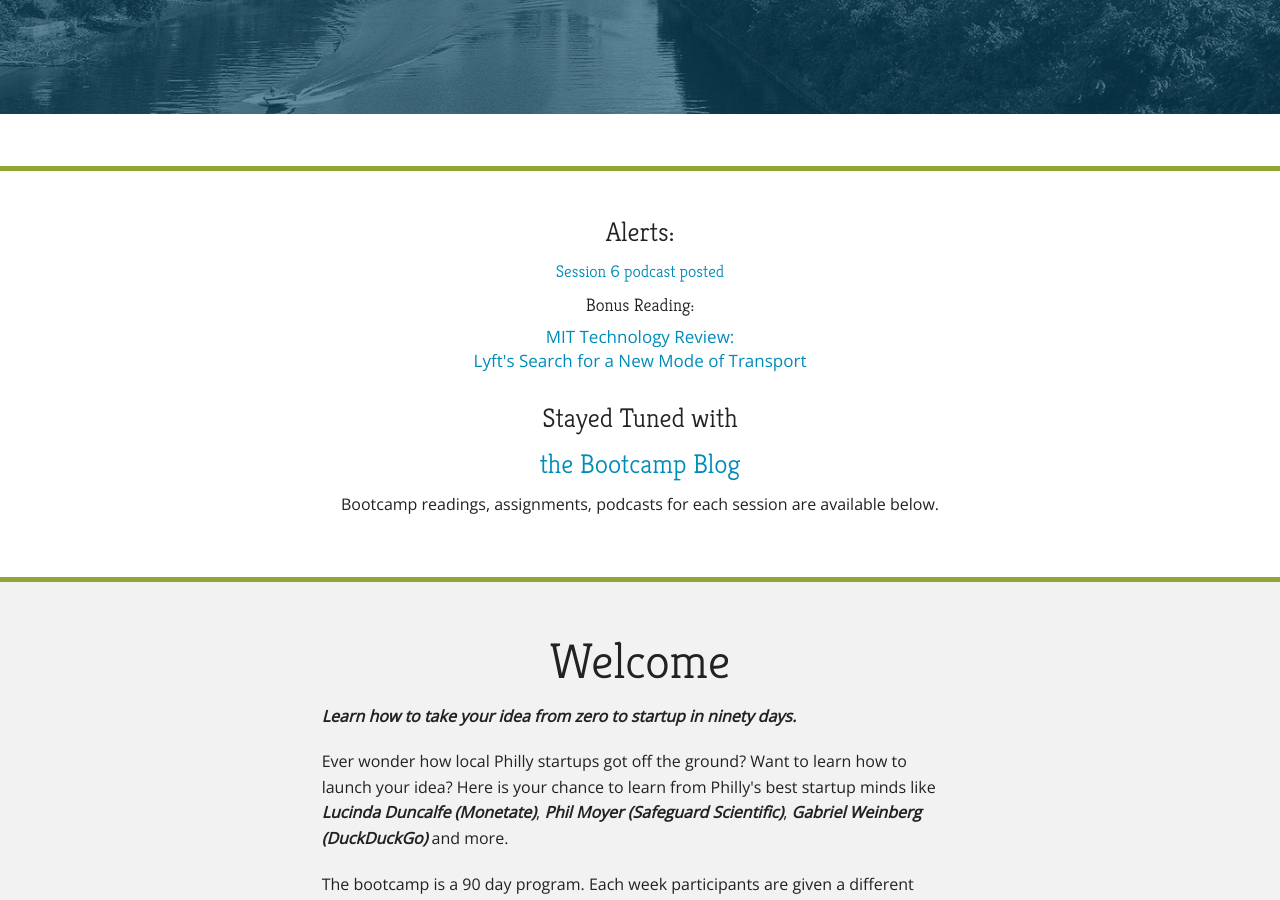
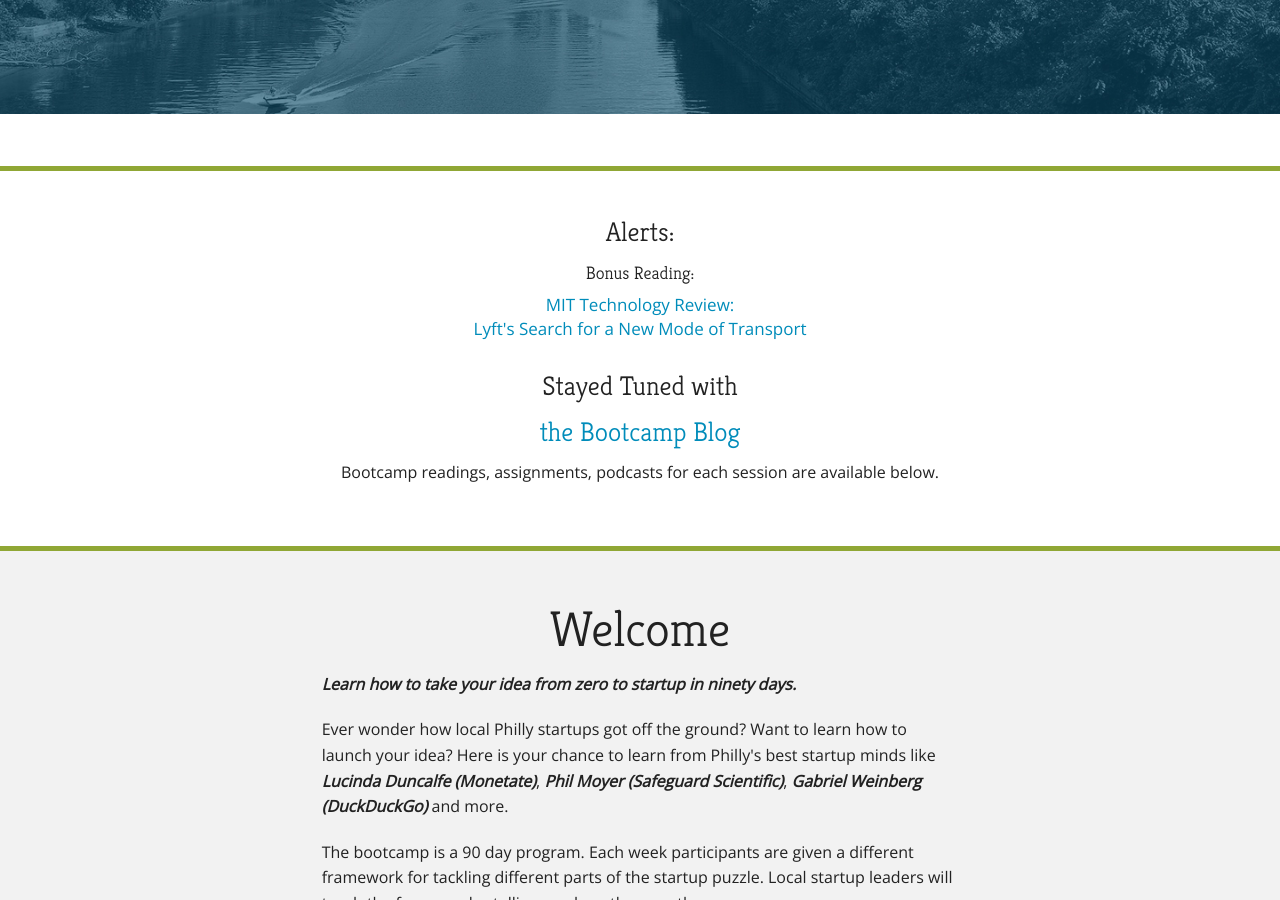
Before and after one commit to phillystartupleaders/bootcamp, a Jekyll site: the page built from index.html, in a window 1280 px wide and 900 px high, scrolled down 329 px. Built offline with Jekyll 4.4.1, drawn with Linux system fonts in a browser that asks for light colours; nearby versions of some CDN libraries.

Commit message:
hide poscast

```diff
--- a/index.html
+++ b/index.html
@@ -44,7 +44,7 @@ layout: default
     <div class="small-12 medium-10 large-8 medium-centered columns" style="text-align: center;">
 
       <h3 style="text-align: center; ">Alerts:</h3>
-      <h5 style="font-size: 17px;"> <a href="https://1ef43dbd11d9183ac864-0e4daa1ce83387bfdc0911b8bd032e06.ssl.cf5.rackcdn.com/6_1-Business_model.mp3">Session 6 podcast posted</a></h5>
+      <!--<h5 style="font-size: 17px;"> <a href="https://1ef43dbd11d9183ac864-0e4daa1ce83387bfdc0911b8bd032e06.ssl.cf5.rackcdn.com/6_1-Business_model.mp3">Session 6 podcast posted</a></h5>-->
       <h5 style="text-align: center; ">Bonus Reading: </h5>
       <a href="http://www.technologyreview.com/featuredstory/541791/lyfts-search-for-a-new-mode-of-transport/" style="font-size: 17px;">MIT Technology Review:<br>Lyft's Search for a New Mode of Transport</a>
       <br><br>
@@ -1060,7 +1060,7 @@ layout: default
         <div class="content" id="schedule-5">
           <h4>Session 1</h4>
           <ul class="no-bullet">
-            <li></i><a href="https://1ef43dbd11d9183ac864-0e4daa1ce83387bfdc0911b8bd032e06.ssl.cf5.rackcdn.com/6_1-Business_model.mp3">Business Model Talk</a></li>
+            <!--<li></i><a href="https://1ef43dbd11d9183ac864-0e4daa1ce83387bfdc0911b8bd032e06.ssl.cf5.rackcdn.com/6_1-Business_model.mp3">Business Model Talk</a></li>-->
           </ul>
 
 
```
